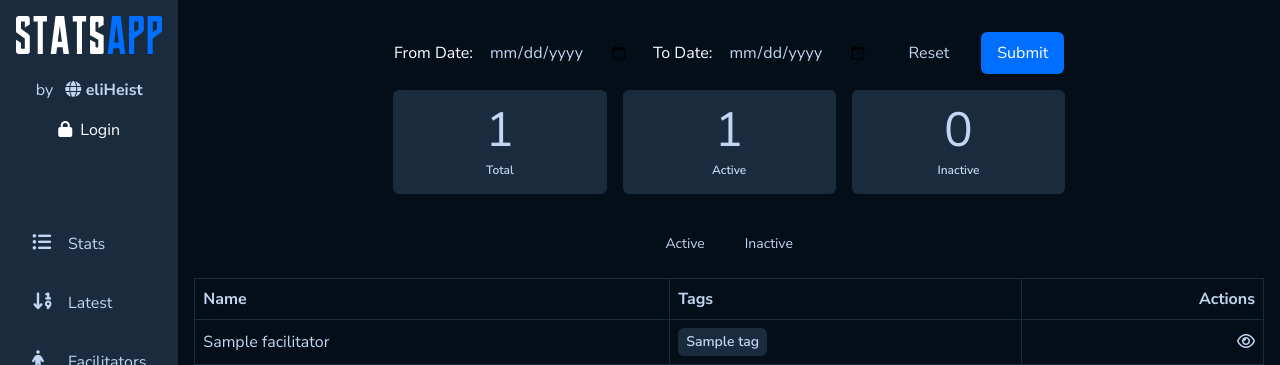
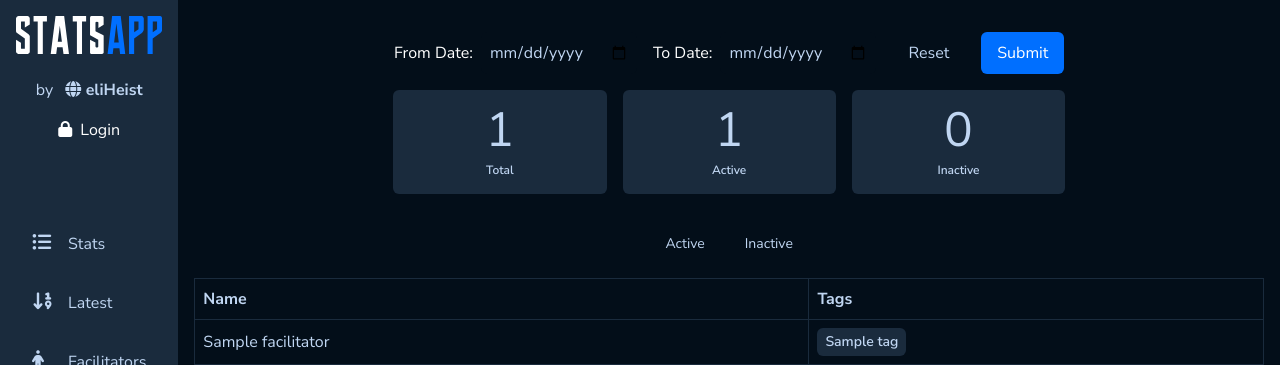
Before and after one commit to eliHeist/morphstats, a Django app: page /facilitator/ in a window 1280 px wide. Shown: the top 365 px of the page. Run offline with Django 4.2, Linux system fonts and the light colour scheme; tables that the repository leaves empty hold one stand-in row (values such as "Sample post"); some libraries are stand-ins or nearby versions.

Commit message:
remove detail eye and hide actions col from non staff

```diff
--- a/App/templates/App/facilitators/list.html
+++ b/App/templates/App/facilitators/list.html
@@ -77,7 +77,9 @@
                     <tr>
                         <th class="px-2 py-2 border-b whitespace-nowrap text-left">Name</th>
                         <th class="px-2 py-2 border-b whitespace-nowrap text-left">Tags</th>
+                        {% if request.user.is_staff %}
                         <th class="px-2 py-2 border-b whitespace-nowrap text-right">Actions</th>
+                        {% endif %}
                     </tr>
                 </thead>
                 <tbody>
@@ -95,18 +97,15 @@
                                 {% endfor %}
                             </div>
                         </td>
+                        {% if request.user.is_staff %}
                         <td class="px-2 py-2 border-b whitespace-nowrap text-right">
                             <div class="flex gap-4 items-center justify-end">
-                                <a href="{% url 'App:facilitator-detail' f.pk %}">
-                                    <i class="far fa-eye"></i>
-                                </a>
-                                {% if request.user.is_staff %}
                                 <a href="{% url 'App:facilitator-update' f.pk %}">
                                     <i class="fas fa-edit"></i>
                                 </a>
-                                {% endif %}
                             </div>
                         </td>
+                        {% endif %}
                     </tr>
                     {% endif %}
                     {% endfor %}
@@ -121,7 +120,9 @@
                     <tr>
                         <th class="px-2 py-2 border-b whitespace-nowrap text-left">Name</th>
                         <th class="px-2 py-2 border-b whitespace-nowrap text-left">Tags</th>
+                        {% if request.user.is_staff %}
                         <th class="px-2 py-2 border-b whitespace-nowrap text-right">Actions</th>
+                        {% endif %}
                     </tr>
                 </thead>
                 <tbody>
@@ -139,18 +140,15 @@
                                 {% endfor %}
                             </div>
                         </td>
+                        {% if request.user.is_staff %}
                         <td class="px-2 py-2 border-b whitespace-nowrap text-right">
                             <div class="flex gap-4 items-center justify-end">
-                                <a href="{% url 'App:facilitator-detail' f.pk %}">
-                                    <i class="far fa-eye"></i>
-                                </a>
-                                {% if request.user.is_staff %}
                                 <a href="{% url 'App:facilitator-update' f.pk %}">
                                     <i class="fas fa-edit"></i>
                                 </a>
-                                {% endif %}
                             </div>
                         </td>
+                        {% endif %}
                     </tr>
                     {% endif %}
                     {% endfor %}
```
